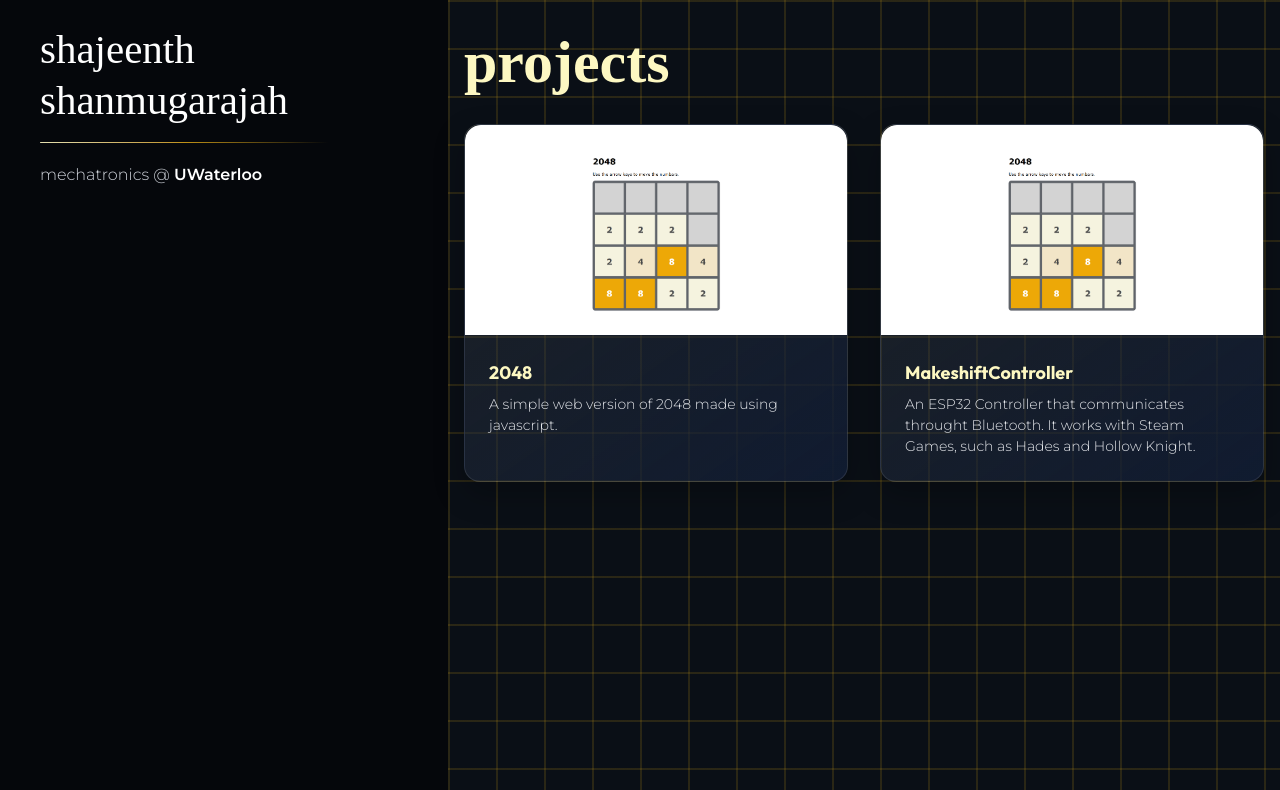
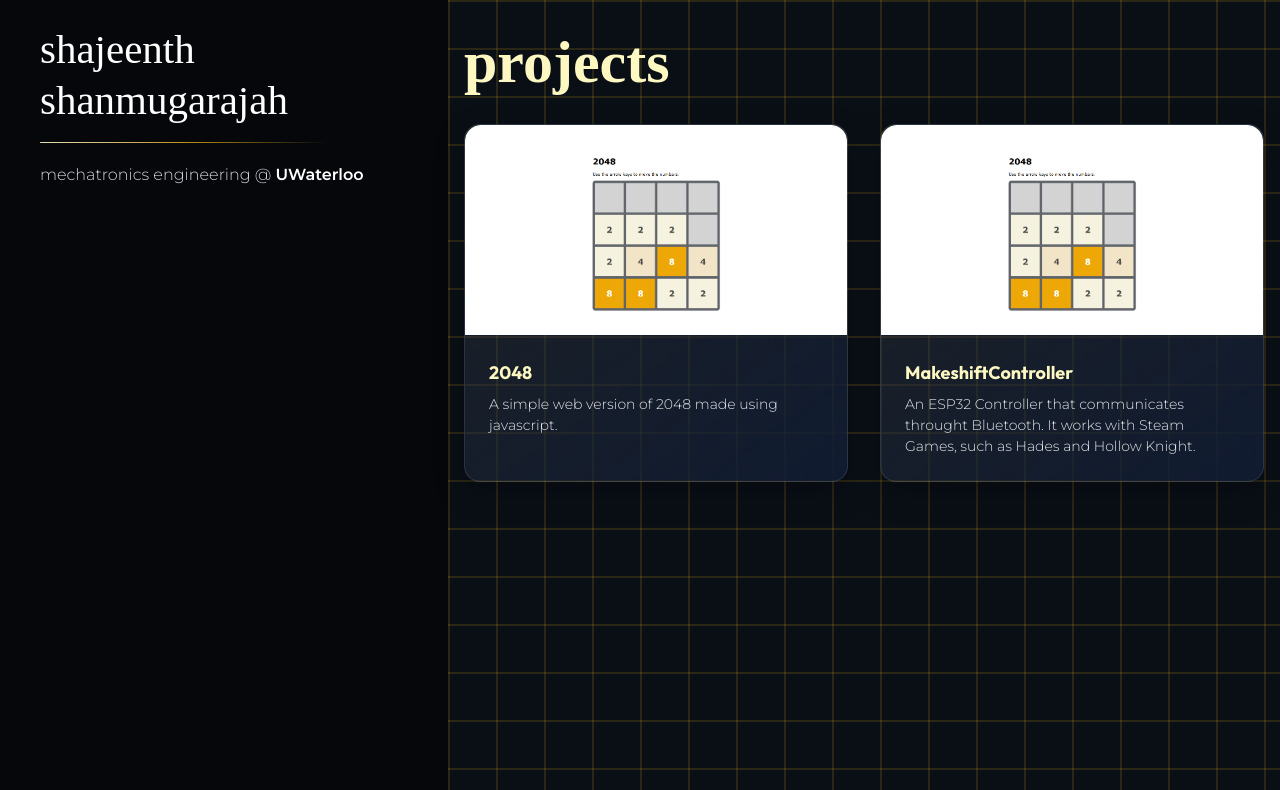
Before and after one commit to Shajeenth/Portfolio, a React (Vite) app: page / in a window 1280 px wide. Shown: the top 790 px of the page. Built offline with nearby package versions, Linux system fonts and the light colour scheme; a web font is replaced by a local one.

Commit message:
i forgot

```diff
--- a/src/components/Name.tsx
+++ b/src/components/Name.tsx
@@ -14,7 +14,7 @@
                 <div className="mb-5 h-[1px] w-full max-w-72 rounded-full bg-gradient-to-r from-[#fdf8c2] via-[#d4a017] to-transparent opacity-90" />
 
                 <p className="tinytext text-white">
-                    <span className="text-gray-300">mechatronics @ </span>
+                    <span className="text-gray-300">mechatronics engineering @ </span>
                     <span className="font-semibold text-white">UWaterloo</span>
                 </p>
             </div>
```
